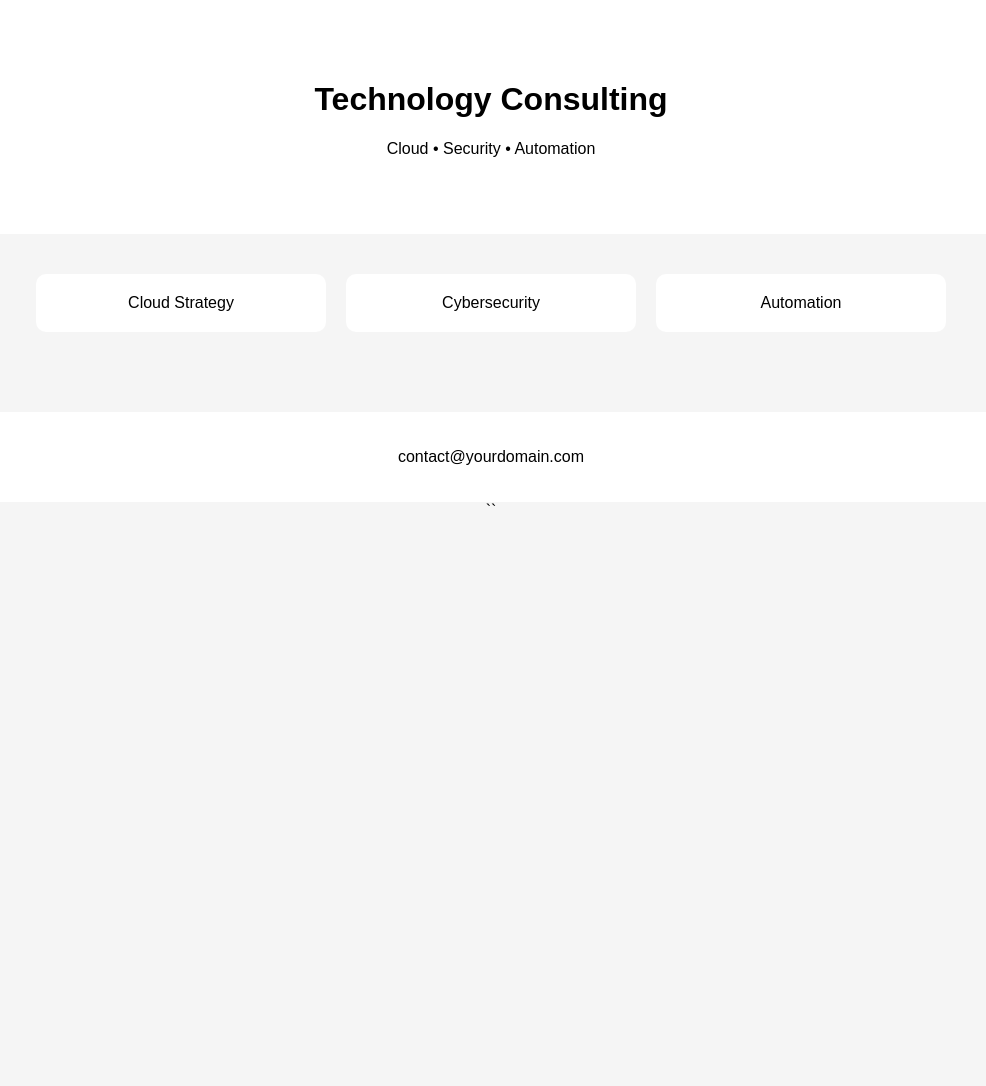
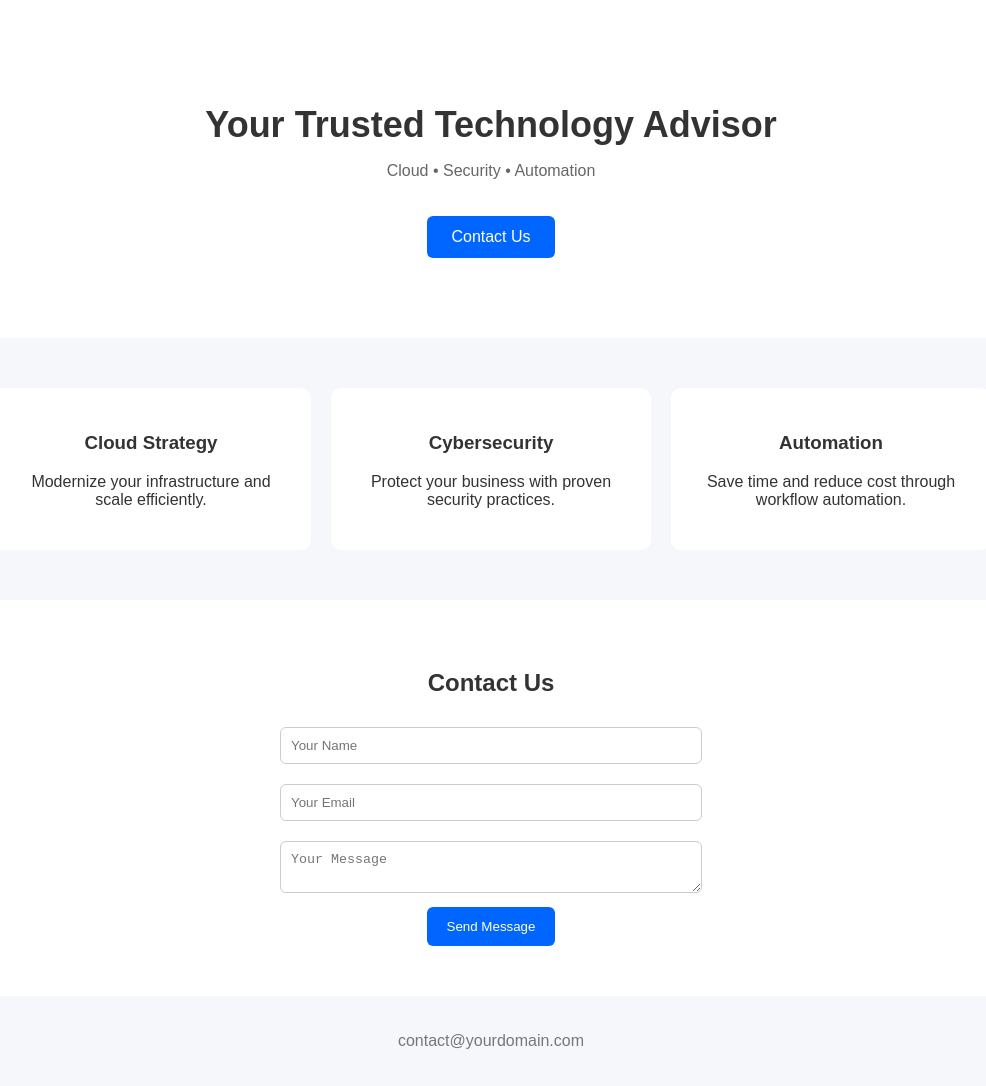
Before and after one commit to jasonschlangen/lakertechmn, a plain HTML site: page index.html in a window 1280 px wide. Shown: the whole page, without its empty margins (149-1135 px from the left). Before the commit the page ends 800 px from the top, so only its background shows below. Drawn offline with Linux system fonts and the light colour scheme.

Commit message:
Update index.html

```diff
--- a/index.html
+++ b/index.html
@@ -1,50 +1,121 @@
 <!DOCTYPE html>
 <html>
 <head>
-  <title>Your Consulting Company</title>
+  <title>Laker Tech</title>
   <meta name="viewport" content="width=device-width, initial-scale=1.0">
   <style>
     body {
-      font-family: Arial;
+      font-family: Arial, sans-serif;
       margin: 0;
+      background: #f5f7fa;
+      color: #333;
+    }
+
+    .hero {
+      background: white;
+      padding: 80px 20px;
       text-align: center;
-      background: #f5f5f5;
     }
-    .hero {
-      padding: 60px;
-      background: white;
+
+    .hero h1 {
+      font-size: 36px;
+      margin-bottom: 10px;
     }
+
+    .hero p {
+      color: #666;
+    }
+
+    .btn {
+      margin-top: 20px;
+      padding: 12px 24px;
+      background: #0066ff;
+      color: white;
+      border-radius: 6px;
+      text-decoration: none;
+      display: inline-block;
+    }
+
     .services {
-      display: flex;
-      justify-content: center;
+      display: grid;
+      grid-template-columns: repeat(auto-fit, minmax(250px, 1fr));
       gap: 20px;
-      padding: 40px;
-      flex-wrap: wrap;
+      padding: 50px 20px;
+      max-width: 1000px;
+      margin: auto;
     }
+
     .service {
       background: white;
+      padding: 25px;
+      border-radius: 10px;
+      text-align: center;
+    }
+
+    .contact {
+      background: white;
+      padding: 50px 20px;
+      text-align: center;
+    }
+
+    input, textarea {
+      width: 100%;
+      max-width: 400px;
+      margin: 10px 0;
+      padding: 10px;
+      border: 1px solid #ccc;
+      border-radius: 6px;
+    }
+
+    button {
+      background: #0066ff;
+      color: white;
+      padding: 12px 20px;
+      border: none;
+      border-radius: 6px;
+      cursor: pointer;
+    }
+
+    footer {
+      text-align: center;
       padding: 20px;
-      border-radius: 10px;
-      width: 250px;
-    }
-    footer {
-      padding: 20px;
-      background: white;
-      margin-top: 40px;
+      color: #777;
     }
   </style>
 </head>
 <body>
 
   <div class="hero">
-    <h1>Technology Consulting</h1>
+    <h1>Your Trusted Technology Advisor</h1>
     <p>Cloud • Security • Automation</p>
+    <a href="#contact" class="btn">Contact Us</a>
   </div>
 
   <div class="services">
-    <div class="service">Cloud Strategy</div>
-    <div class="service">Cybersecurity</div>
-    <div class="service">Automation</div>
+    <div class="service">
+      <h3>Cloud Strategy</h3>
+      <p>Modernize your infrastructure and scale efficiently.</p>
+    </div>
+
+    <div class="service">
+      <h3>Cybersecurity</h3>
+      <p>Protect your business with proven security practices.</p>
+    </div>
+
+    <div class="service">
+      <h3>Automation</h3>
+      <p>Save time and reduce cost through workflow automation.</p>
+    </div>
+  </div>
+
+  <div id="contact" class="contact">
+    <h2>Contact Us</h2>
+    <form>
+      <input type="text" placeholder="Your Name" required><br>
+      <input type="email" placeholder="Your Email" required><br>
+      <textarea placeholder="Your Message" required></textarea><br>
+      <button type="submit">Send Message</button>
+    </form>
   </div>
 
   <footer>
@@ -53,4 +124,3 @@
 
 </body>
 </html>
-``
```
